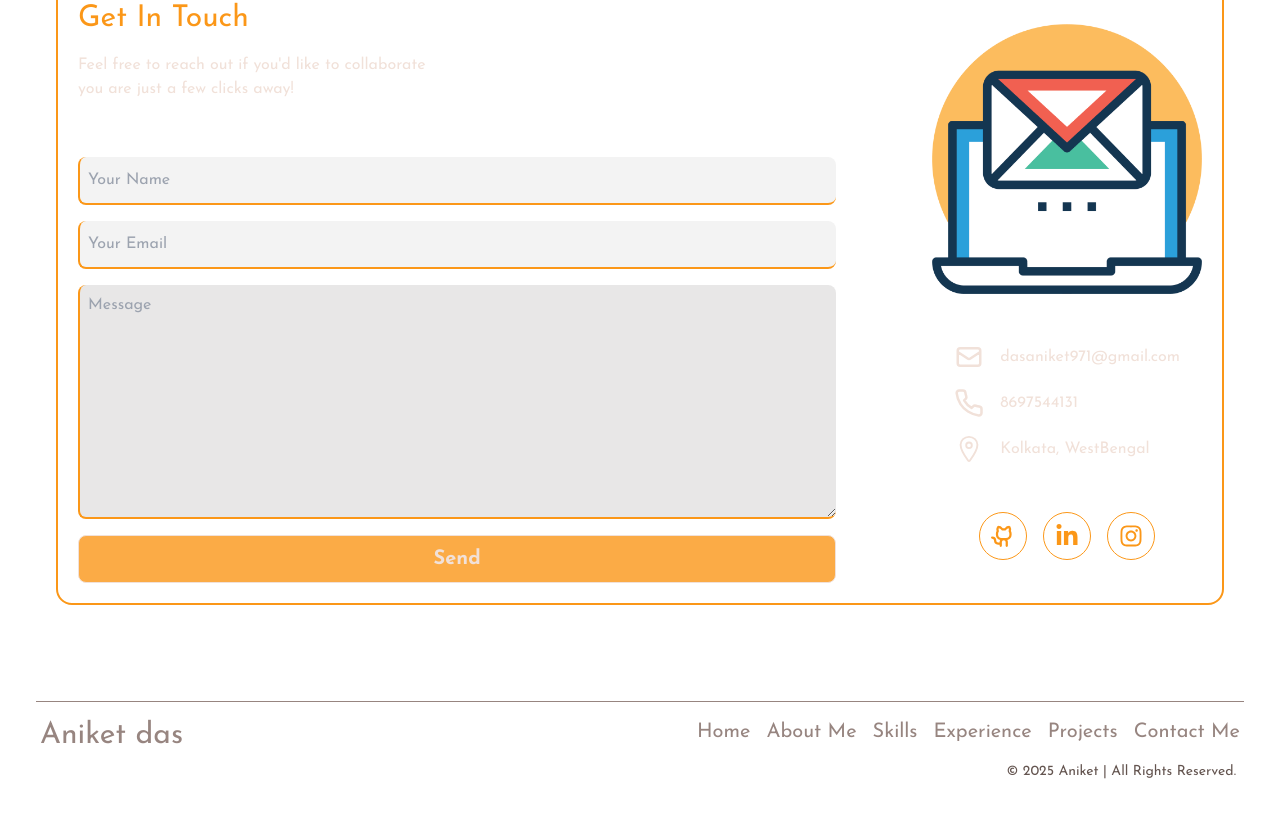
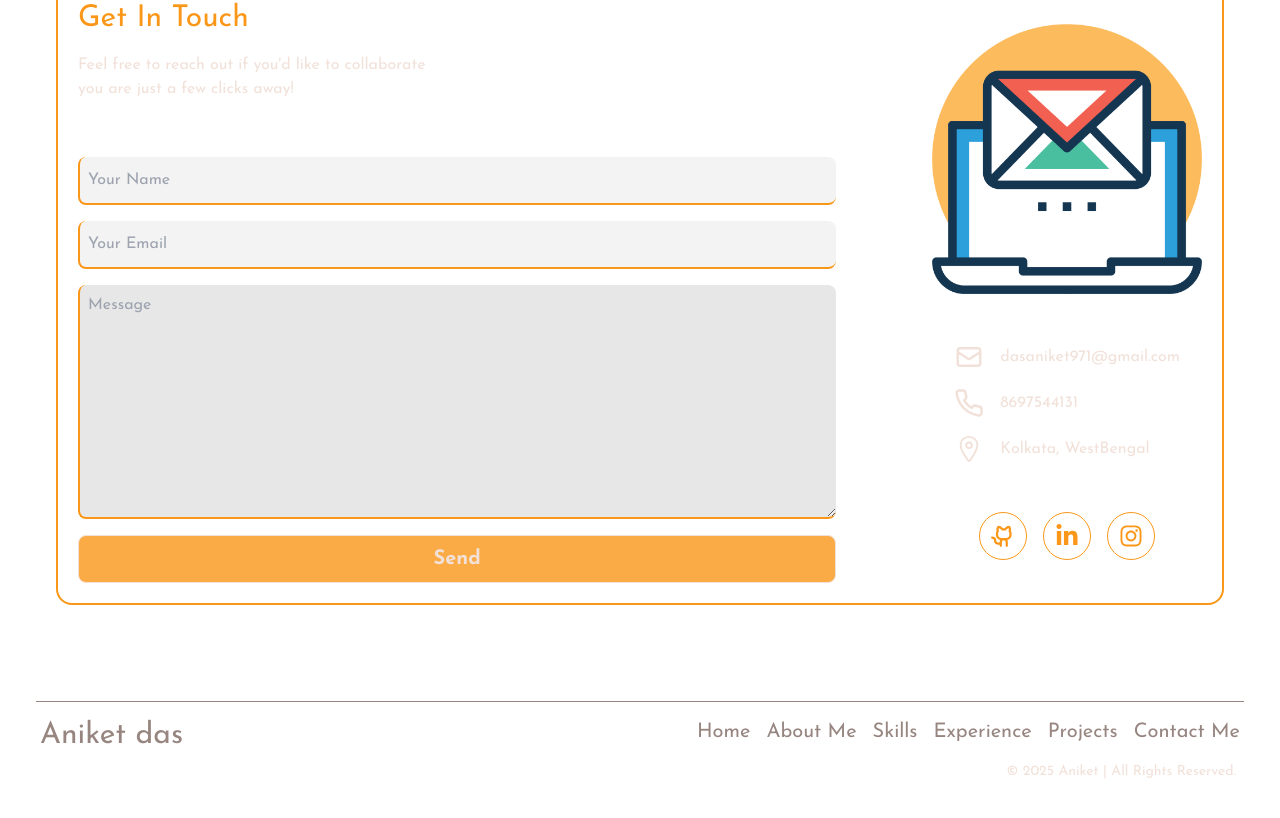
Before and after one commit to aniket00101/portfolio, a React (Vite) app: page / in a window 1280 px wide. Shown: the part 4241-5059 px from the top of the page. Built offline with nearby package versions, Linux system fonts and the light colour scheme.

Commit message:
Update FooterMain.jsx

```diff
--- a/src/components/footer/FooterMain.jsx
+++ b/src/components/footer/FooterMain.jsx
@@ -22,7 +22,7 @@ const FooterMain = () => {
                 })}
             </ul>
         </div>
-        <p className="max-w-[1200px] max-auto text-right mt-2 mb-12 text-sm text-lightBrown">© 2025 Aniket | All Rights Reserved.</p>
+        <p className="max-w-[1200px] max-auto text-right mt-2 mb-12 text-sm text-white">© 2025 Aniket | All Rights Reserved.</p>
     </div>
   )
 }
```
